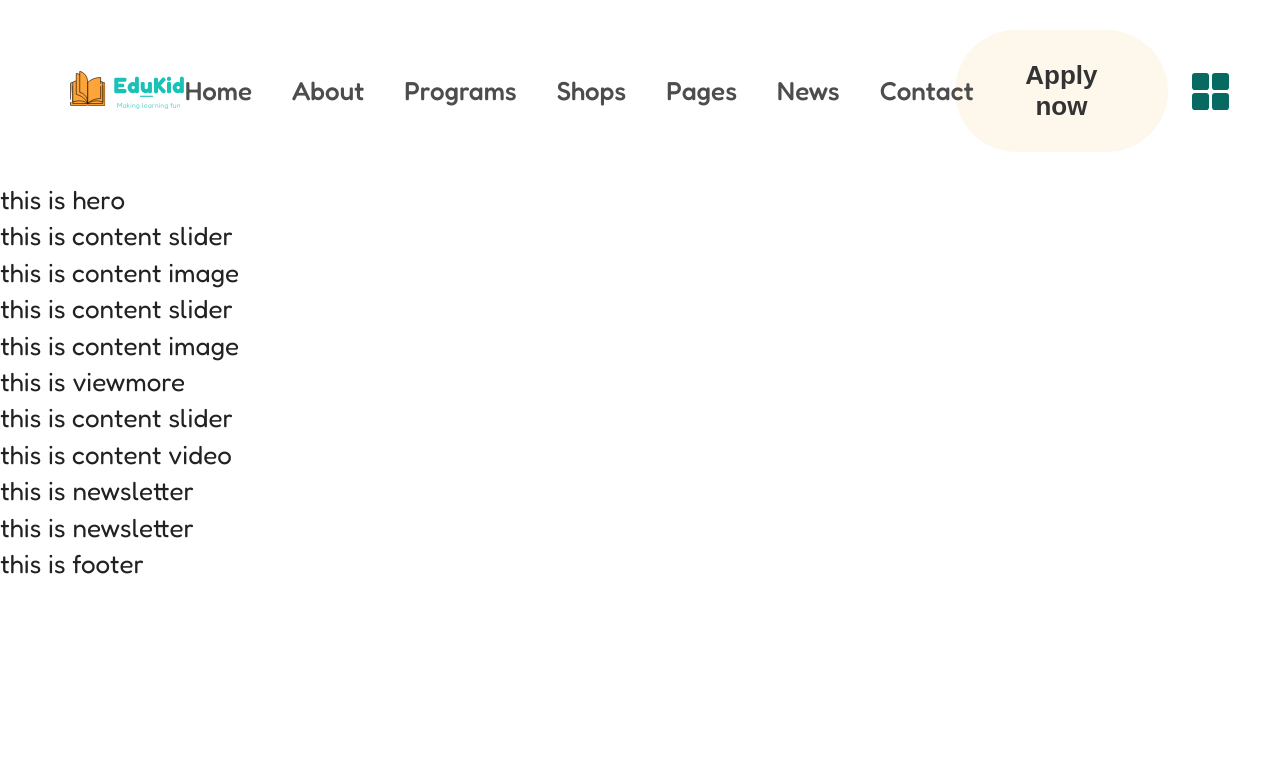
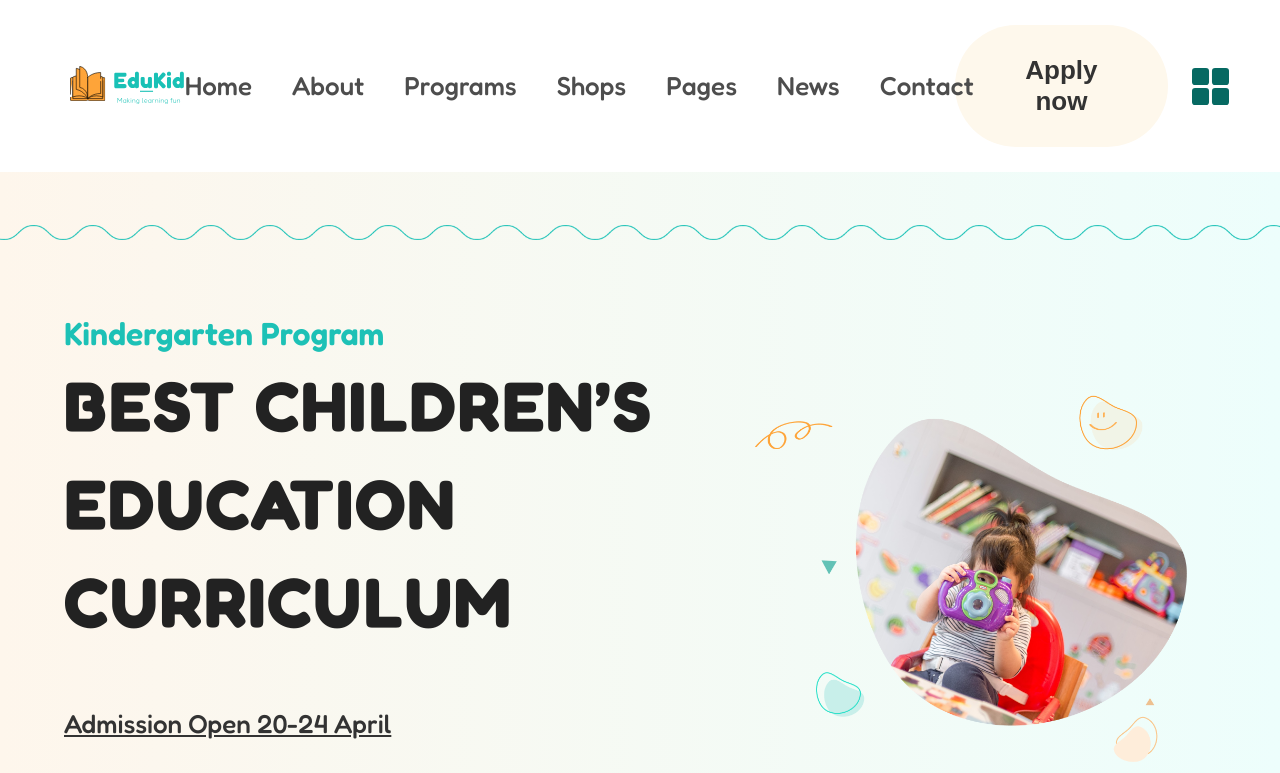
Before and after one commit to Cuong0685123/schoolkid_FE, a Next.js app: page / in a window 1280 px wide. Shown: the top 773 px of the page. Built offline with nearby package versions, Linux system fonts and the light colour scheme.

Commit message:
hero(adapt): adapt hero desktop

```diff
--- a/src/components/header/index.js
+++ b/src/components/header/index.js
@@ -4,7 +4,7 @@ import styles from './styles.module.scss';
 export default function Index(params) {
     return (
         <>
-            <div className={styles.header}>
+            <section id='header' className={styles.header}>
                 <div className={styles.logo}>
                     <Image src={'/images/logo.svg'} alt="Logo" width={233} height={82} />
                 </div>
@@ -23,7 +23,7 @@ export default function Index(params) {
                     <button>Apply now</button>
                     <Image src={'/images/grid.svg'} alt="Grid" width={37} height={37} />
                 </div>
-            </div>
+            </section>
         </>
     );
 }
--- a/src/components/header/styles.module.scss
+++ b/src/components/header/styles.module.scss
@@ -5,7 +5,7 @@
     display: flex;
     justify-content: space-between;
     align-items: center;
-    padding: 30px 70px;
+    padding: 25px 70px;
 
     @include respond-mobile() {
         padding: 25px 10px;
@@ -37,6 +37,8 @@
                 a {
                     position: relative;
                     padding-bottom: 4px;
+                    font-size: 26px;
+                    font-weight: var(--font-medium);
 
                     &::after {
                         content: '';
--- a/src/components/hero/index.js
+++ b/src/components/hero/index.js
@@ -1,11 +1,25 @@
+import Image from 'next/image';
 import styles from './styles.module.scss';
+import clsx from 'clsx';
 
 export default function Index(params) {
     return (
         <>
-            <div className={styles.dashboard}>
-                <h1>this is hero</h1>
-            </div>
+            <section id="hero" className={styles.hero}>
+                <div className='container'>
+                    <div className={styles.hero_container}>
+                        <div className={clsx(styles.col, styles.col_60)}>
+                            <p className={styles.intro}>Kindergarten Program</p>
+                            <h2>Best Children’s <br /> Education Curriculum</h2>
+                            <p className={styles.admission_date}>Admission Open 20-24 April</p>
+                            <button className="cta">Apply Now</button>
+                        </div>
+                        <div className={clsx(styles.col, styles.col_40)}>
+                            <Image src={'/images/hero-img.png'} alt='hero-image' width={875} height={738} />
+                        </div>
+                    </div>
+                </div>
+            </section>
         </>
     );
 }
--- a/src/components/hero/styles.module.scss
+++ b/src/components/hero/styles.module.scss
@@ -1,2 +1,78 @@
 @use "../../styles/utils" as *;
 @use "../../styles/modules";
+
+
+.hero {
+    background: linear-gradient(to left, #EDFEFC 0%, #FEF6EC 100%);
+    height: calc(100vh - 141px);
+    position: relative;
+
+    &::after {
+        content: "";
+        position: absolute;
+        top: 7.5%;
+        left: 0;
+        width: 100%;
+        height: 23px;
+        background: url('/images/hero-line.png') no-repeat center center;
+        background-size: contain;
+        z-index: 1;
+    }
+
+    .hero_container {
+        display: flex;
+        justify-content: space-between;
+        align-items: center;
+        padding: 140px 0 55px;
+
+        @include respond-mobile {
+            flex-direction: column;
+            padding: 100px 0 55px;
+        }
+
+        .col {
+            width: 50%;
+
+            @include respond-mobile {
+                width: 100%;
+                text-align: center;
+            }
+
+            .intro {
+                color: var(--color-green);
+                font-weight: $font-semibold;
+                font-size: 32px;
+            }
+
+            h2 {
+                font-size: 70px;
+                font-weight: $font-bold;
+                letter-spacing: 0.03em;
+            }
+
+            .admission_date {
+                text-decoration: underline;
+                color: var(--color-text);
+                font-weight: $font-medium;
+                font-size: 26px;
+
+                margin: var(--spacing-semimedium) 0 33px;
+
+            }
+        }
+
+        .col_60 {
+            width: 60%;
+        }
+
+        .col_40 {
+            width: 40%;
+
+            img {
+                width: 100%;
+                height: 100%;
+                object-fit: cover;
+            }
+        }
+    }
+}
--- a/src/styles/_breakpoint.scss
+++ b/src/styles/_breakpoint.scss
@@ -1,12 +1,109 @@
+@use './variables' as *;
+
 @mixin respond-unmobile() {
-	@media (min-width: 700px) {
+	@media (min-width: toRem(576)) {
 		@content;
 	}
 }
 
-
 @mixin respond-mobile() {
-	@media (max-width: 700px) {
+	@media (max-width: toRem(576)) {
 		@content;
 	}
 }
+
+@mixin respond-untabletMedium() {
+	@media (min-width: toRem(768)) {
+		@content;
+	}
+}
+
+@mixin respond-untablet() {
+	@media (min-width: toRem(992)) {
+		@content;
+	}
+}
+
+@mixin respond-tabletMedium() {
+	@media (max-width: toRem(768)) {
+		@content;
+	}
+}
+
+@mixin respond-tabletMedium-m() {
+	@media (max-width: toRem(900)) {
+		@content;
+	}
+}
+
+@mixin respond-mobile-landscape() {
+	@media screen and (orientation: landscape) and (max-width: 992px) {
+	  @content;
+	}
+  }
+
+@mixin respond-tablet() {
+	@media (max-width: toRem(992)) {
+		@content;
+	}
+}
+
+@mixin respond-smalldesktop() {
+	@media (max-width: toRem(1024)) {
+		@content;
+	}
+}
+
+@mixin respond-desktopnormal() {
+	@media (max-width: toRem(1200)) {
+		@content;
+	}
+}
+
+@mixin respond-desktoplarge() {
+	@media (max-width: toRem(1400)) {
+		@content;
+	}
+}
+
+@mixin respond-desktoplarge-height() {
+	@media (max-width: toRem(1330)) and (max-height: toRem(800)) {
+		@content;
+	}
+}
+
+@mixin respond-desktoplarge-m() {
+	@media (max-width: toRem(1500)) {
+		@content;
+	}
+}
+
+@mixin respond-desktoplarge-l() {
+	@media (max-width: toRem(1600)) {
+		@content;
+	}
+}
+
+@mixin respond-desktoplarger() {
+	@media (min-width: toRem(1600)) {
+		@content;
+	}
+}
+
+@mixin respond-desktop-superlarger() {
+	@media (max-width: toRem(3500))  {
+		@content;
+	}
+}
+
+@mixin respond-desktop-superlarger-height() {
+	@media (max-height: toRem(3500)) {
+		@content;
+	}
+}
+
+@mixin respond-desktop-ultralarge() {
+	@media (min-width: toRem(1921)) {
+		@content;
+	}
+}
--- a/src/styles/_font.scss
+++ b/src/styles/_font.scss
@@ -0,0 +1,9 @@
+$font-fredoka: var(--font-fredoka), sans-serif;
+$font-extralight: 100;
+$font-light: 300;
+$font-normal: 400;
+$font-medium: 500;
+$font-semibold: 600;
+$font-bold: 700;
+$font-black: 800;
+$font-extrabold: 900;
--- a/src/styles/_modules.scss
+++ b/src/styles/_modules.scss
@@ -0,0 +1,9 @@
+@use './variables' as *;
+@use './breakpoint' as *;
+
+.container {
+    width: 90%;
+    max-width: var(--main-width);
+    margin: 0 auto;
+    position: relative;
+}
--- a/src/styles/_public.scss
+++ b/src/styles/_public.scss
@@ -4,20 +4,22 @@
     // variable color
     --color-primary: #4F46E5;
     --color-secondary: #22C55E;
-    --color-accent: #FACC15;
+    --color-orange: #FEA439;
+    --color-dark-orange: #E48E1F;
+
     --color-background: #F9FAFB;
     --color-sidebar: #1E293B;
     --color-text: #333333;
     --color-border: #E5E7EB;
     --color-white: #FFFFFF;
     --color-red: #EF4444;
-    --color-green: #22C55E;
+    --color-green: #1DC1B6;
     --color-light-purple: #6366F1;
     --color-light-yellow: #FEF8EC;
     --color-darker-yellow: #FBDFA3;
 
     // variable dont need to change
-    --main-width: 1340px;
+    --main-width: 1674px;
     --content-width: 1220px;
     --subcontent-width: 1000px;
 
@@ -55,6 +57,9 @@
 
 
     // variable spacing
+    --spacing-normal: 40px;
+    --spacing-semimedium: 55px;
+    --spacing-medium: 60px;
     --spacing-big: 80px;
 
 
@@ -144,6 +149,22 @@ li {
     }
 }
 
+.cta {
+    border: none;
+    font-size: 26px;
+    font-weight: $font-medium;
+    color: var(--color-white);
+    background-color: var(--color-orange);
+    padding: 28px 50px;
+    border-radius: 94px;
+    transition: all 0.3s;
+
+    &:hover {
+        background-color: var(--color-dark-orange);
+        cursor: pointer;
+    }
+}
+
 .dashboard {
     position: relative;
     margin-left: 250px;
```
Also changed, not shown: public/images/hero-img.png (added), public/images/hero-line.png (added).
